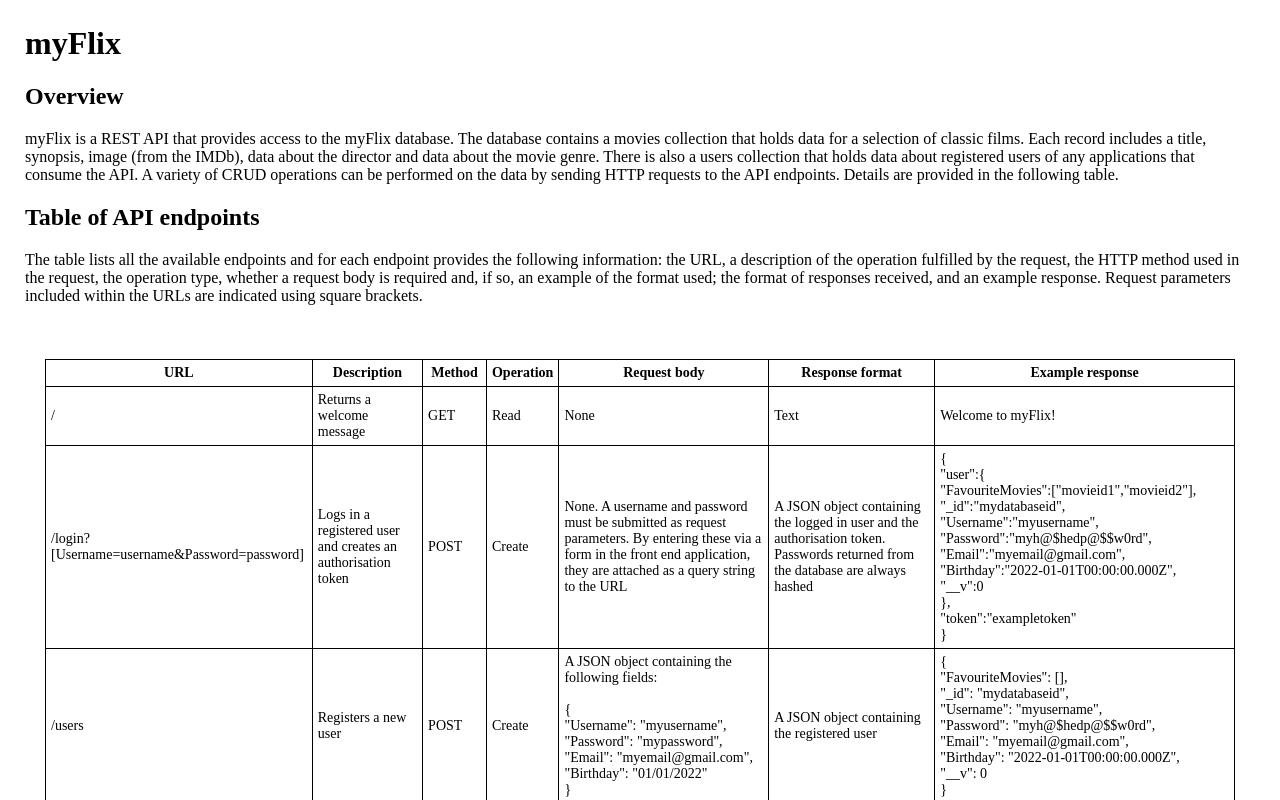
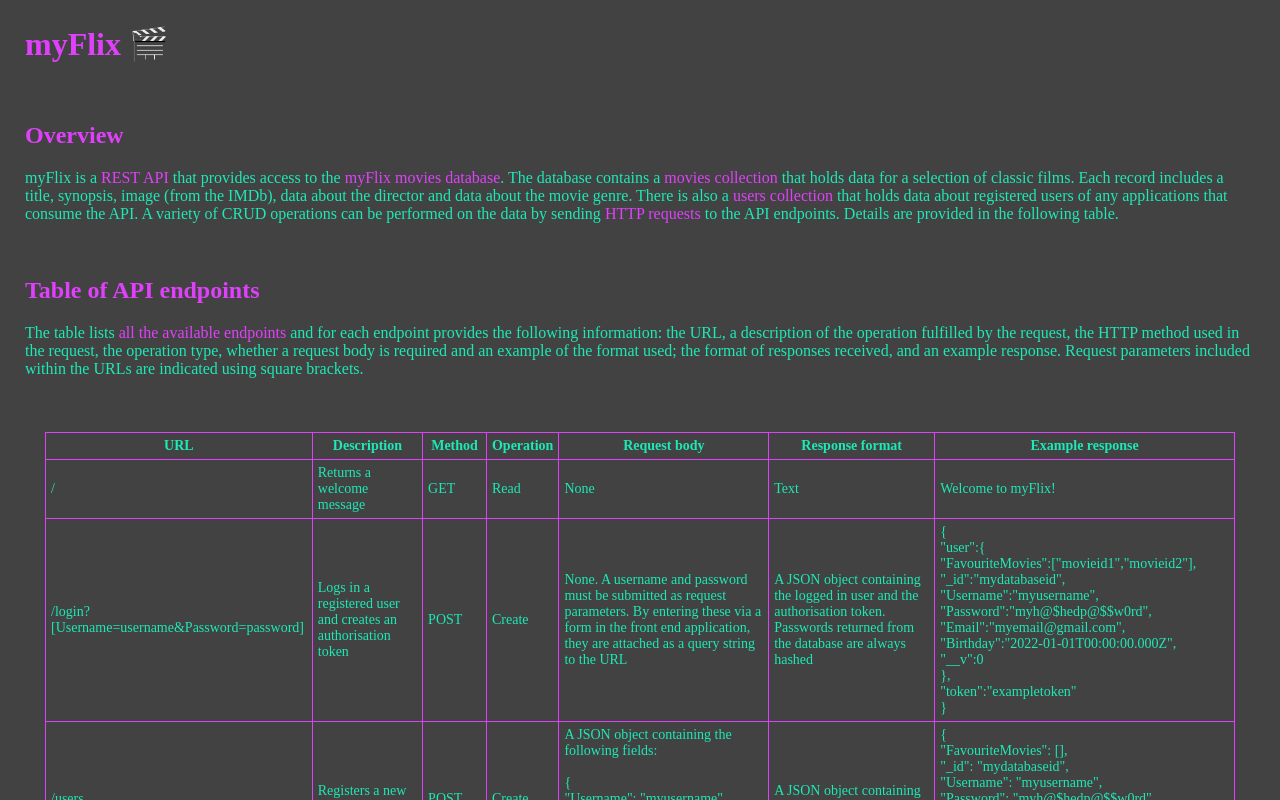
Before and after one commit to Penny167/myFlix, a website: page public/documentation.html in a window 1280 px wide. Shown: the top 800 px of the page. Drawn offline with Linux system fonts and the light colour scheme.

Commit message:
Updated styles in html file and edited links in README.

```diff
--- a/public/documentation.html
+++ b/public/documentation.html
@@ -7,7 +7,7 @@
   <title>documentation</title>
   <style>
     table, th, td {
-      border: 1px solid black;
+      border: 1px solid #e040fb;
       border-collapse: collapse;
       font-size: 14px;
       padding: 5px;
@@ -15,28 +15,35 @@
     }
     body {
       margin: 25px;
+      background-color: #424242;
+      color: #1DE9B6;
     }
     footer {
       text-align: center;
+    }
+    a, h1, h2, footer, span {
+      color: #e040fb;
     }
   </style>
 </head>
 
 <body>
-  <h1>myFlix</h1>
+  <h1>myFlix 🎬</h1>
+  <br>
   <h2>Overview</h2>
   <p>
-    myFlix is a REST API that provides access to the myFlix database. The database contains a movies collection that holds data for a
+    myFlix is a <span>REST API</span> that provides access to the <span>myFlix movies database</span>. The database contains a <span>movies collection</span> that holds data for a
     selection of classic films. Each record includes a title, synopsis, image (from the IMDb), data about the director and data about
-    the movie genre. There is also a users collection that holds data about registered users of any applications that consume the API. A variety
-    of CRUD operations can be performed on the data by sending HTTP requests to the API endpoints. Details are provided in the following table.
+    the movie genre. There is also a <span>users collection</span> that holds data about registered users of any applications that consume the API. A variety
+    of CRUD operations can be performed on the data by sending <span>HTTP requests</span> to the API endpoints. Details are provided in the following table.
   </p>
+  <br>
   <h2>Table of API endpoints</h2>
   <p>
-    The table lists all the available endpoints and for each endpoint provides the following information: the URL, a description
-    of the operation fulfilled by the request, the HTTP method used in the request, the operation type, whether a request body is required and, if so,
-    an example of the format used; the format of responses received, and an example response. Request parameters included
-    within the URLs are indicated using square brackets.
+    The table lists <span>all the available endpoints</span> and for each endpoint provides the following information: the URL, a description
+    of the operation fulfilled by the request, the HTTP method used in the request, the operation type, whether a request body is required and an
+    example of the format used; the format of responses received, and an example response. Request parameters included within the URLs are indicated
+    using square brackets.
   </p>
   <br>
   <table>
@@ -65,7 +72,8 @@
       <td>Create</td>
       <td>None. A username and password must be submitted as request parameters. By entering these via a form in the front end application, they are attached as a query string to the URL</td>
       <td>A JSON object containing the logged in user and the authorisation token. Passwords returned from the database are always hashed</td>
-      <td>{<br>
+      <td>
+        {<br>
         "user":{<br>
           "FavouriteMovies":["movieid1","movieid2"],<br>
           "_id":"mydatabaseid",<br>
@@ -93,7 +101,8 @@
         }
       </td>
       <td>A JSON object containing the registered user</td>
-      <td>{<br>
+      <td>
+        {<br>
           "FavouriteMovies": [],<br>
           "_id": "mydatabaseid",<br>
           "Username": "myusername",<br>
@@ -329,7 +338,7 @@
   <br>
   <h2>Further information</h2>
   <p>For further information about this API, please visit the project repository on github:
-    <a href="https://github.com/Penny167/myFlix" target="_blank"> myFlix API repository</a>
+    <a href="https://github.com/Penny167/myFlix" target="_blank"> myFlix</a>
   </p>
   <br>
   <footer>
```
Also changed, not shown: README.md. Lines whose indentation alone changed are shown as unchanged.
